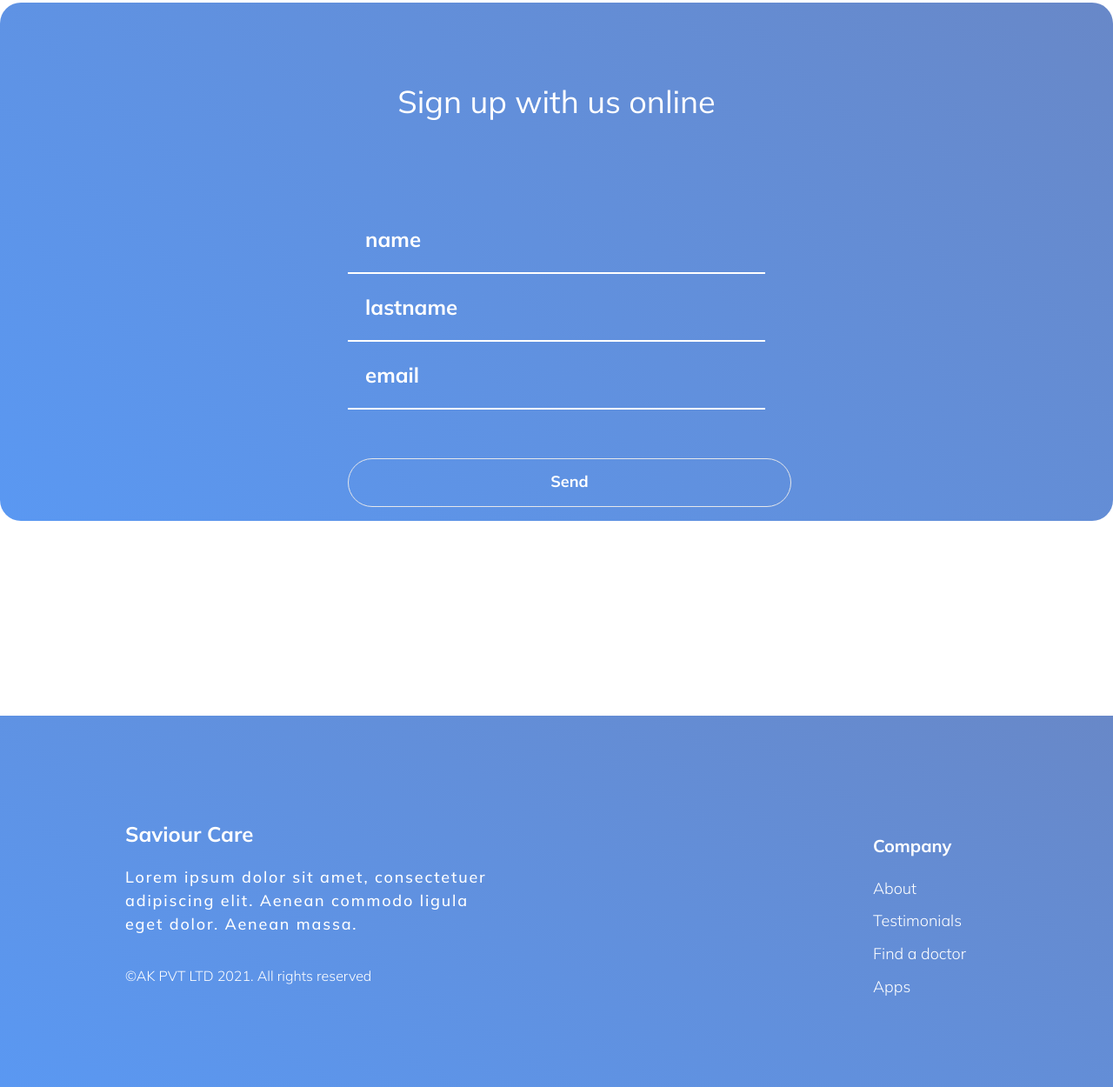
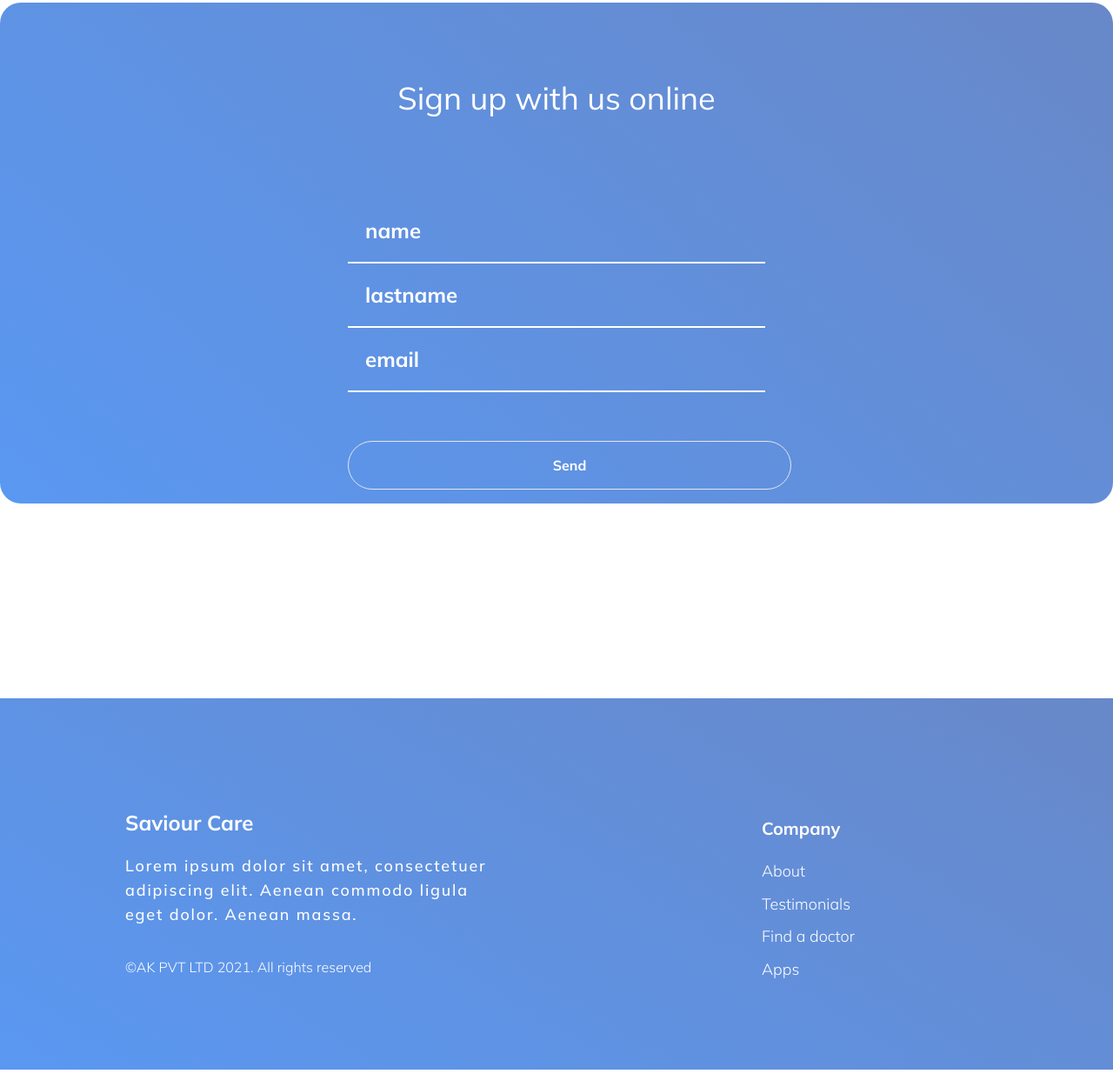
Before and after one commit to rudementl/Saviour-Care, a website: page public/index.html in a window 1280 px wide. Shown: the part 4647-5897 px from the top of the page at 87% size. Drawn offline with Linux system fonts and the light colour scheme.

Commit message:
fix: form section and footer

```diff
--- a/public/index.html
+++ b/public/index.html
@@ -303,53 +303,56 @@
       </div>
     </section>
     <section
-      class="max-w-7xl m-[auto] w-full rounded-3xl mx-auto bg-[linear-gradient(223deg,_#6888c8_0%,_#5a98f2_100%)]"
+      class="max-w-[1700px] m-[auto] rounded-3xl mx-auto bg-[linear-gradient(223deg,_#6888c8_0%,_#5a98f2_100%)]"
     >
-      <p class="text-bold text-white text-4xl leading-[133%] text-center pt-[90px] pb-24">
+      <p
+        class="text-bold text-white text-2xl md:text-4xl leading-[133%] text-center pt-[90px] pb-12 md:pb-24"
+      >
         Sign up with us online
       </p>
-      <form class="container mx-auto w-full max-w-lg">
-        <div class="flex items-center border-b-2 border-white py-4">
+      <form class="container mx-auto w-2/3 md:w-full md:max-w-lg">
+        <div class="flex items-center border-b md:border-b-2 border-white py-4">
           <input
-            class="appearance-none bg-transparent border-none w-full font-bold text-white placeholder-white text-2xl mr-3 py-1 px-5 leading-[150%] focus:outline-none"
+            class="appearance-none bg-transparent border-none w-full font-bold text-white placeholder-white text-lg md:text-2xl mr-3 py-1 px-5 leading-[150%] focus:outline-none"
             type="text"
             placeholder="name"
             aria-label="Full name"
           />
         </div>
-        <div class="flex items-center border-b-2 border-white py-4">
+        <div class="flex items-center border-b md:border-b-2 border-white py-4">
           <input
-            class="appearance-none bg-transparent border-none w-full font-bold text-white placeholder-white text-2xl mr-3 py-1 px-5 leading-[150%] focus:outline-none"
+            class="appearance-none bg-transparent border-none w-full font-bold text-white placeholder-white text-lg md:text-2xl mr-3 py-1 px-5 leading-[150%] focus:outline-none"
             type="text"
             placeholder="lastname"
             aria-label="Full name"
           />
         </div>
-        <div class="flex items-center border-b-2 border-white py-4">
+        <div class="flex items-center border-b md:border-b-2 border-white py-4">
           <input
-            class="appearance-none bg-transparent border-none w-full font-bold text-white placeholder-white text-2xl mr-3 py-1 px-5 leading-[150%] focus:outline-none"
+            class="appearance-none bg-transparent border-none w-full font-bold text-white placeholder-white text-lg md:text-2xl mr-3 py-1 px-5 leading-[150%] focus:outline-none"
             type="email"
             placeholder="email"
             aria-label="Full name"
           />
         </div>
-        <div class="pt-14 pb-4">
-          <a
-            class="w-[510px] h-14 border m-[auto] font-bold text-white md:m-0 text-lg rounded-full hover:text-[#458ff6] hover:bg-[#fff] hover:shadow-sm hover:shadow-white md:transition-all block text-center leading-[290%]"
-            href="#!"
-            >Send</a
+        <div class="pt-7 md:pt-14 pb-4">
+          <button
+            type="submit"
+            class="bg-transparent w-full h-12 mx-auto border-[1.4px] md:w-[510px] md:h-[56px] text-white text-center font-bold rounded-full hover:text-[#458ff6] hover:bg-[#fff] hover:shadow-lg hover:shadow-blue-500/50 md:transition-all"
           >
+            Send
+          </button>
         </div>
       </form>
     </section>
     <section
       class="mx-auto bg-[linear-gradient(212deg,_#6888c8_0%,_#5a98f2_100%)] mt-56 pt-[120px] pb-24"
     >
-      <div class="flex flex-col md:flex-row gap-5 md:gap-[260px]">
+      <div class="flex flex-col md:items-center md:flex-row md:pl- gap-0 lg:gap-[260px]">
         <div class="px-4 md:pl-36">
           <h5 class="font-bold text-white text-2xl pb-5">Saviour Care</h5>
           <p
-            class="font-medium text-lg text-white leading-[150%] tracking-widest max-w-[440px] pb-8"
+            class="font-medium text-base md:text-lg text-white leading-[150%] tracking-widest max-w-[440px] pb-8"
           >
             Lorem ipsum dolor sit amet, consectetuer adipiscing elit. Aenean commodo ligula eget
             dolor. Aenean massa.
@@ -358,7 +361,7 @@
             >©AK PVT LTD 2021. All rights reserved</span
           >
         </div>
-        <div class="px-4 md:pl-36">
+        <div class="px-4">
           <span class="text-white font-bold leading-[300%] text-xl">Company</span>
           <ul>
             <li class="text-white leading-[210%] text-lg font-light">
```
Also changed, not shown: public/style.css.
